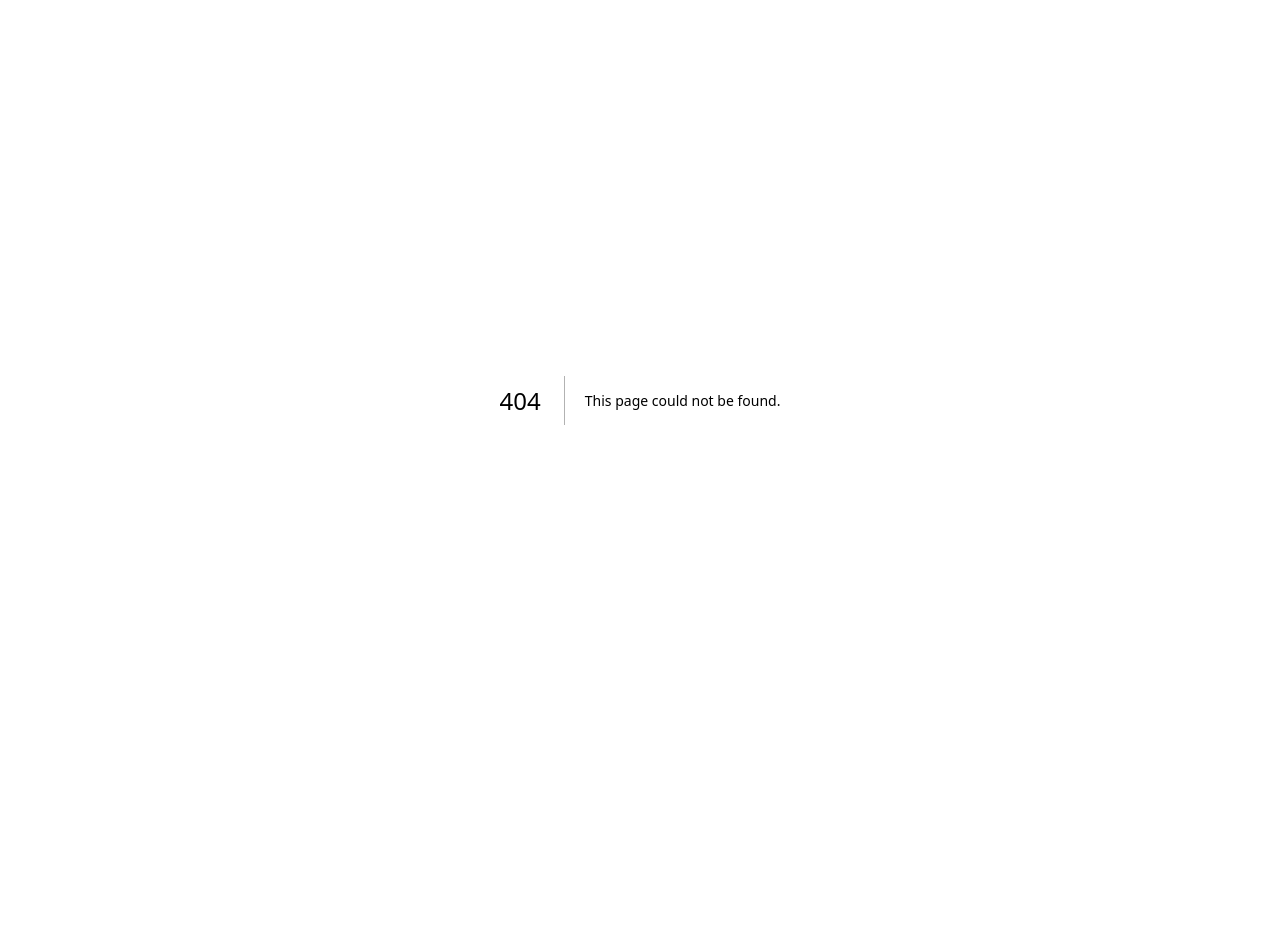
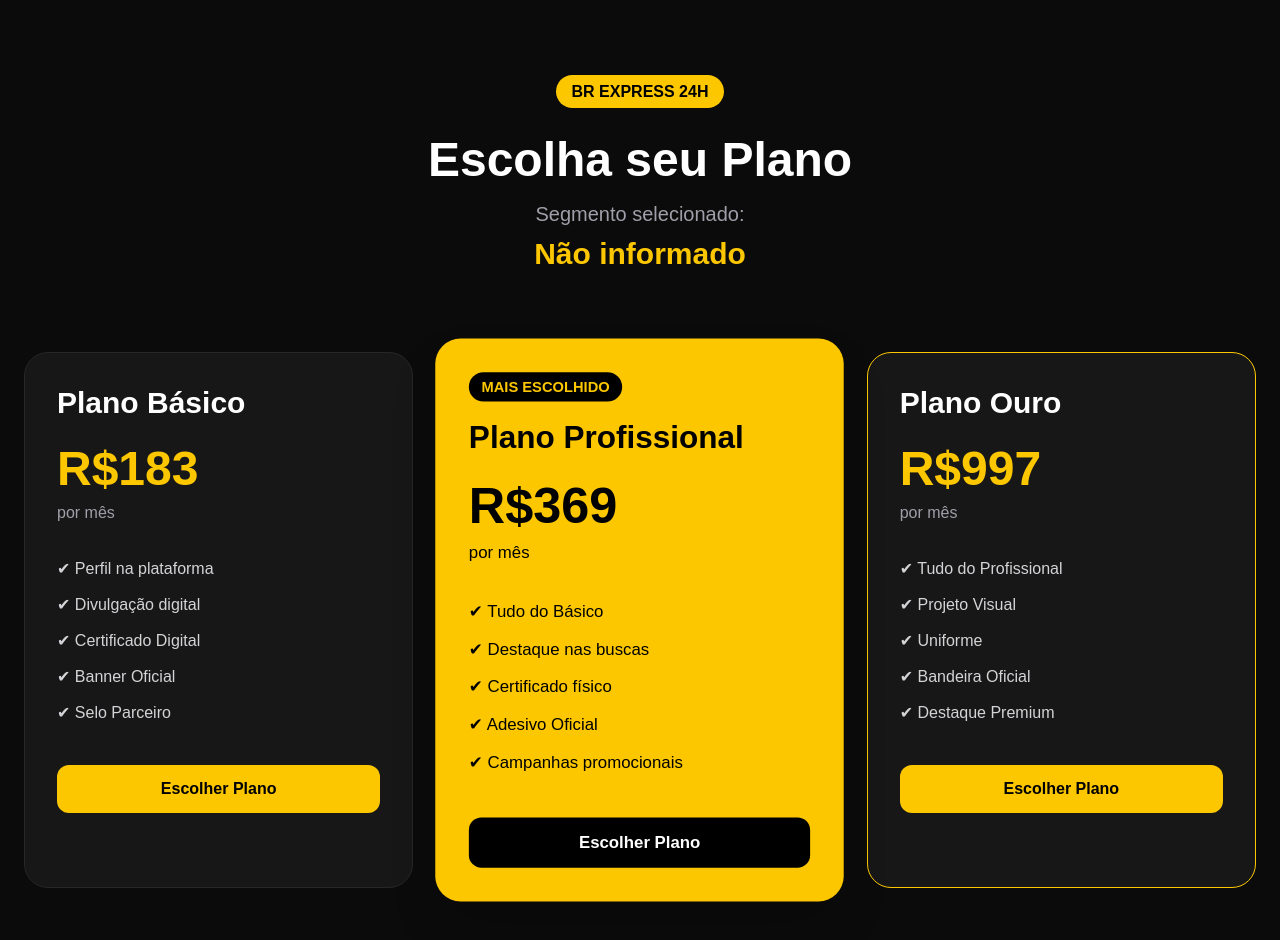
Before and after one commit to brexpress24hoficial-creator/br-express24h, a Next.js app: page /parceiro/planos in a window 1280 px wide. Before the commit this address had no page. Shown: the top 940 px of the page. Before the commit the page ends 800 px from the top, so only its background shows below. Built offline with nearby package versions, Linux system fonts and the light colour scheme.

Commit message:
Criada página institucional de parceiros

```diff
--- a/app/parceiro/page.tsx
+++ b/app/parceiro/page.tsx
@@ -24,7 +24,7 @@
           <div className="flex flex-col sm:flex-row justify-center gap-5 mt-12">
 
             <Link
-              href="/parceiro/cadastro"
+              href="/parceiro/segmento"
               className="bg-yellow-400 text-black px-8 py-4 rounded-xl font-bold hover:scale-105 transition duration-300"
             >
               Quero ser Parceiro
--- /dev/null
+++ b/app/parceiro/planos/page.tsx
@@ -0,0 +1,127 @@
+import Link from "next/link";
+
+export default async function PlanosPage({
+  searchParams,
+}: {
+  searchParams: Promise<{ segmento?: string }>;
+}) {
+  const { segmento } = await searchParams;
+
+  return (
+    <main className="min-h-screen bg-[#0B0B0B] text-white">
+
+      <div className="max-w-7xl mx-auto px-6 py-20">
+
+        <div className="text-center">
+
+          <span className="bg-yellow-400 text-black px-4 py-2 rounded-full font-bold">
+            BR EXPRESS 24H
+          </span>
+
+          <h1 className="text-5xl font-bold mt-8">
+            Escolha seu Plano
+          </h1>
+
+          <p className="text-zinc-400 mt-4 text-xl">
+            Segmento selecionado:
+          </p>
+
+          <h2 className="text-yellow-400 text-3xl font-bold mt-2">
+            {segmento || "Não informado"}
+          </h2>
+
+        </div>
+
+        <div className="grid lg:grid-cols-3 gap-8 mt-20">
+
+          {/* Plano Básico */}
+          <div className="bg-[#171717] rounded-3xl p-8 border border-zinc-800">
+            <h2 className="text-3xl font-bold">Plano Básico</h2>
+
+            <h3 className="text-yellow-400 text-5xl font-bold mt-6">
+              R$183
+            </h3>
+
+            <p className="text-zinc-400 mt-2">por mês</p>
+
+            <ul className="mt-8 space-y-3 text-zinc-300">
+              <li>✔ Perfil na plataforma</li>
+              <li>✔ Divulgação digital</li>
+              <li>✔ Certificado Digital</li>
+              <li>✔ Banner Oficial</li>
+              <li>✔ Selo Parceiro</li>
+            </ul>
+
+            <Link
+              href={`/parceiro/cadastro?plano=basico&segmento=${encodeURIComponent(segmento || "")}`}
+              className="mt-10 block text-center bg-yellow-400 text-black py-3 rounded-xl font-bold"
+            >
+              Escolher Plano
+            </Link>
+          </div>
+
+          {/* Plano Profissional */}
+          <div className="bg-yellow-400 rounded-3xl p-8 text-black scale-105 shadow-2xl">
+            <div className="bg-black text-yellow-400 inline-block px-3 py-1 rounded-full text-sm font-bold">
+              MAIS ESCOLHIDO
+            </div>
+
+            <h2 className="text-3xl font-bold mt-4">
+              Plano Profissional
+            </h2>
+
+            <h3 className="text-5xl font-bold mt-6">
+              R$369
+            </h3>
+
+            <p className="mt-2">por mês</p>
+
+            <ul className="mt-8 space-y-3">
+              <li>✔ Tudo do Básico</li>
+              <li>✔ Destaque nas buscas</li>
+              <li>✔ Certificado físico</li>
+              <li>✔ Adesivo Oficial</li>
+              <li>✔ Campanhas promocionais</li>
+            </ul>
+
+            <Link
+              href={`/parceiro/cadastro?plano=profissional&segmento=${encodeURIComponent(segmento || "")}`}
+              className="mt-10 block text-center bg-black text-white py-3 rounded-xl font-bold"
+            >
+              Escolher Plano
+            </Link>
+          </div>
+
+          {/* Plano Ouro */}
+          <div className="bg-[#171717] rounded-3xl p-8 border border-yellow-400">
+            <h2 className="text-3xl font-bold">Plano Ouro</h2>
+
+            <h3 className="text-yellow-400 text-5xl font-bold mt-6">
+              R$997
+            </h3>
+
+            <p className="text-zinc-400 mt-2">por mês</p>
+
+            <ul className="mt-8 space-y-3 text-zinc-300">
+              <li>✔ Tudo do Profissional</li>
+              <li>✔ Projeto Visual</li>
+              <li>✔ Uniforme</li>
+              <li>✔ Bandeira Oficial</li>
+              <li>✔ Destaque Premium</li>
+            </ul>
+
+            <Link
+              href={`/parceiro/cadastro?plano=ouro&segmento=${encodeURIComponent(segmento || "")}`}
+              className="mt-10 block text-center bg-yellow-400 text-black py-3 rounded-xl font-bold"
+            >
+              Escolher Plano
+            </Link>
+          </div>
+
+        </div>
+
+      </div>
+
+    </main>
+  );
+}
--- /dev/null
+++ b/app/parceiro/segmento/page.tsx
@@ -0,0 +1,106 @@
+import Link from "next/link";
+
+const segmentos = [
+  {
+    emoji: "🚗",
+    nome: "Oficina Mecânica",
+    descricao: "Reparos, manutenção e revisões."
+  },
+  {
+    emoji: "🛞",
+    nome: "Borracharia",
+    descricao: "Troca, reparo e venda de pneus."
+  },
+  {
+    emoji: "🚚",
+    nome: "Guincho",
+    descricao: "Reboque de veículos leves e pesados."
+  },
+  {
+    emoji: "🔋",
+    nome: "Baterias",
+    descricao: "Venda e troca de baterias."
+  },
+  {
+    emoji: "🔑",
+    nome: "Chaveiro",
+    descricao: "Chaves automotivas e abertura."
+  },
+  {
+    emoji: "⛽",
+    nome: "Pane Seca",
+    descricao: "Entrega de combustível."
+  },
+  {
+    emoji: "🛠",
+    nome: "Auto Elétrica",
+    descricao: "Serviços elétricos automotivos."
+  },
+  {
+    emoji: "🚐",
+    nome: "Reboque Pesado",
+    descricao: "Caminhões, ônibus e máquinas."
+  }
+];
+
+export default function SegmentoPage() {
+  return (
+    <main className="min-h-screen bg-[#0B0B0B] text-white">
+
+      <div className="max-w-7xl mx-auto px-6 py-20">
+
+        <div className="text-center">
+
+          <span className="bg-yellow-400 text-black px-4 py-2 rounded-full font-bold">
+            BR EXPRESS 24H
+          </span>
+
+          <h1 className="text-5xl font-bold mt-8">
+            Qual é o seu segmento?
+          </h1>
+
+          <p className="text-zinc-400 mt-5 text-xl">
+            Escolha o tipo de serviço que sua empresa oferece.
+          </p>
+
+        </div>
+
+        <div className="grid md:grid-cols-2 lg:grid-cols-4 gap-8 mt-20">
+
+          {segmentos.map((item) => (
+
+            <div
+              key={item.nome}
+              className="bg-[#171717] rounded-3xl p-8 border border-zinc-800 hover:border-yellow-400 hover:-translate-y-2 transition duration-300"
+            >
+
+              <div className="text-6xl">
+                {item.emoji}
+              </div>
+
+              <h2 className="text-2xl font-bold mt-6">
+                {item.nome}
+              </h2>
+
+              <p className="text-zinc-400 mt-4 min-h-[60px]">
+                {item.descricao}
+              </p>
+
+              <Link
+  href={`/parceiro/planos?segmento=${encodeURIComponent(item.nome)}`}
+  className="mt-8 inline-block w-full text-center bg-yellow-400 text-black py-3 rounded-xl font-bold hover:bg-yellow-300 transition"
+>
+  Escolher Plano
+</Link>
+
+            </div>
+
+          ))}
+
+        </div>
+
+      </div>
+
+    </main>
+  );
+}
```
